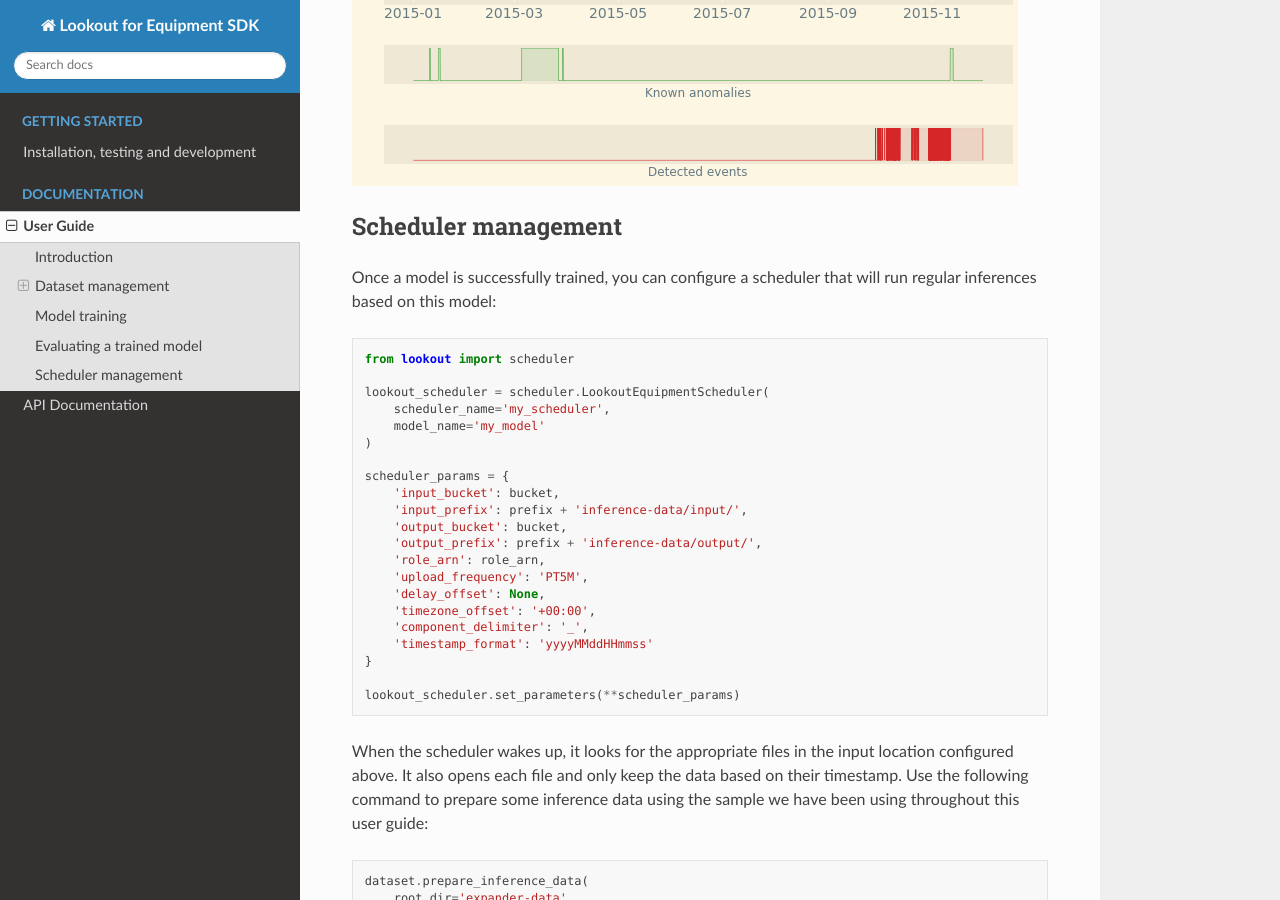
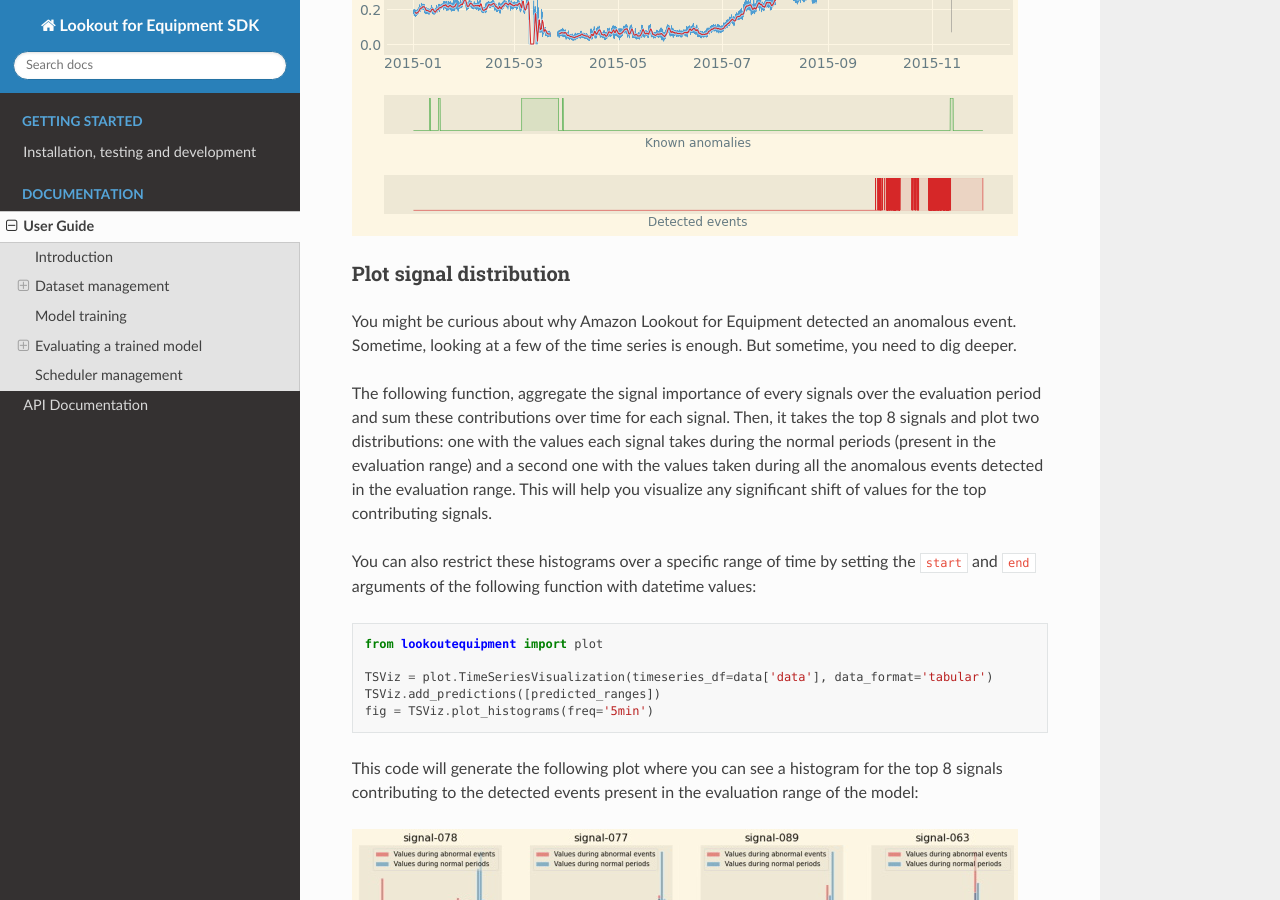
Before and after one commit to aws-samples/amazon-lookout-for-equipment-python-sdk, a Sphinx documentation site: the page built from docs/userguide.rst, in a window 1280 px wide and 900 px high, scrolled down 3566 px. Built offline with Sphinx 7.4.7 and the Read the Docs theme 2.0.0, drawn with Linux system fonts in a browser that asks for light colours.

Commit message:
Updated documentation with new histogram feature

```diff
--- a/docs/generated/src.lookoutequipment.model.LookoutEquipmentModel.rst
+++ b/docs/generated/src.lookoutequipment.model.LookoutEquipmentModel.rst
@@ -19,6 +19,8 @@ LookoutEquipmentModel
        ~LookoutEquipmentModel.delete
        ~LookoutEquipmentModel.poll_model_training
        ~LookoutEquipmentModel.set_label_data
+       ~LookoutEquipmentModel.set_off_condition
+       ~LookoutEquipmentModel.set_off_conditions
        ~LookoutEquipmentModel.set_subset_schema
        ~LookoutEquipmentModel.set_target_sampling_rate
        ~LookoutEquipmentModel.set_time_periods
@@ -29,6 +31,8 @@ LookoutEquipmentModel
     .. automethod:: delete
     .. automethod:: poll_model_training
     .. automethod:: set_label_data
+    .. automethod:: set_off_condition
+    .. automethod:: set_off_conditions
     .. automethod:: set_subset_schema
     .. automethod:: set_target_sampling_rate
     .. automethod:: set_time_periods
--- a/docs/generated/src.lookoutequipment.plot.TimeSeriesVisualization.rst
+++ b/docs/generated/src.lookoutequipment.plot.TimeSeriesVisualization.rst
@@ -35,6 +35,7 @@ TimeSeriesVisualization
        ~TimeSeriesVisualization.add_signal
        ~TimeSeriesVisualization.add_train_test_split
        ~TimeSeriesVisualization.plot
+       ~TimeSeriesVisualization.plot_histograms
 
 
     .. automethod:: __init__
@@ -44,6 +45,7 @@ TimeSeriesVisualization
     .. automethod:: add_signal
     .. automethod:: add_train_test_split
     .. automethod:: plot
+    .. automethod:: plot_histograms
 
 
 
--- a/docs/userguide.rst
+++ b/docs/userguide.rst
@@ -109,6 +109,9 @@ period or configure an inference scheduler.
 Evaluating a trained model
 ==========================
 
+Plot detected events
+--------------------
+
 Once a model is trained, the `DescribeModel API`_ from Amazon Lookout for
 Equipment will record the metrics associated to the training.
 
@@ -157,6 +160,36 @@ This code will generate the following plot where you can see:
 * The **predicted events** are shown in a red ribbon labelled "Detected events"
 
 .. image:: images/model_evaluation.png
+
+Plot signal distribution
+------------------------
+You might be curious about why Amazon Lookout for Equipment detected an
+anomalous event. Sometime, looking at a few of the time series is enough.
+But sometime, you need to dig deeper.
+
+The following function, aggregate the signal importance of every signals over
+the evaluation period and sum these contributions over time for each signal.
+Then, it takes the top 8 signals and plot two distributions: one with the values
+each signal takes during the normal periods (present in the evaluation range)
+and a second one with the values taken during all the anomalous events detected
+in the evaluation range. This will help you visualize any significant shift of
+values for the top contributing signals.
+
+You can also restrict these histograms over a specific range of time by setting
+the ``start`` and ``end`` arguments of the following function with datetime
+values::
+
+    from lookoutequipment import plot
+
+    TSViz = plot.TimeSeriesVisualization(timeseries_df=data['data'], data_format='tabular')
+    TSViz.add_predictions([predicted_ranges])
+    fig = TSViz.plot_histograms(freq='5min')
+
+This code will generate the following plot where you can see a histogram for
+the top 8 signals contributing to the detected events present in the evaluation
+range of the model:
+
+.. image:: images/histograms.jpg
 
 Scheduler management
 ====================
--- a/setup.py
+++ b/setup.py
@@ -41,7 +41,7 @@ INSTALL_REQUIRES = [
 
 setup(
     name='lookoutequipment',
-    version='0.1.1',
+    version='0.1.2',
     author='Michael Hoarau',
     author_email='michoara@amazon.com',
     description='Python SDK for Amazon Lookout for Equipment',
--- a/src/lookoutequipment/__init__.py
+++ b/src/lookoutequipment/__init__.py
@@ -25,7 +25,7 @@ from .plot import *
 from .scheduler import *
 from .schema import *
 
-__version__ = '0.1.1'
+__version__ = '0.1.2'
 __all__ = [
     'list_datasets',
     'load_dataset',
```
Also changed, not shown: docs/images/histograms.jpg (added).
